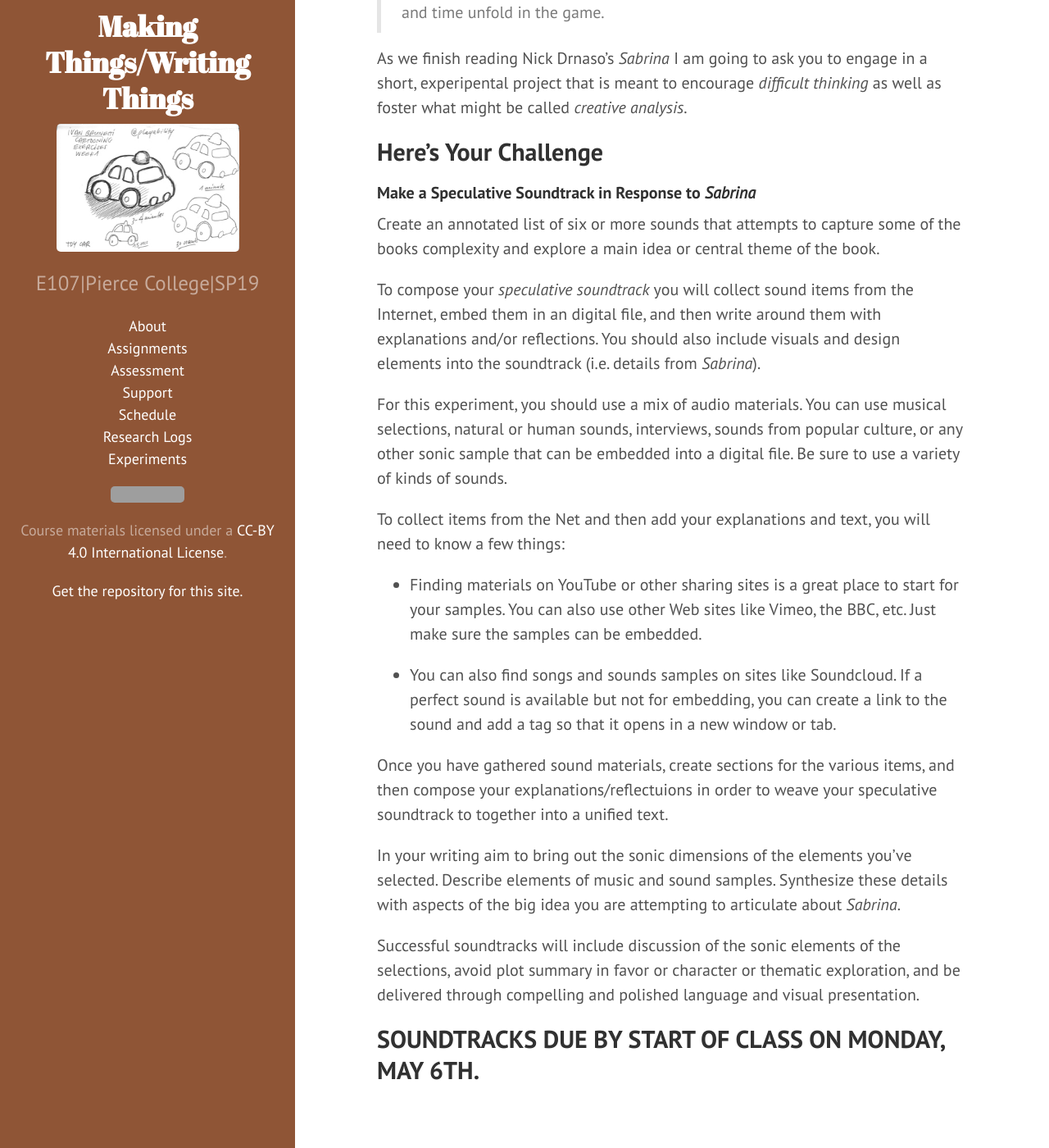
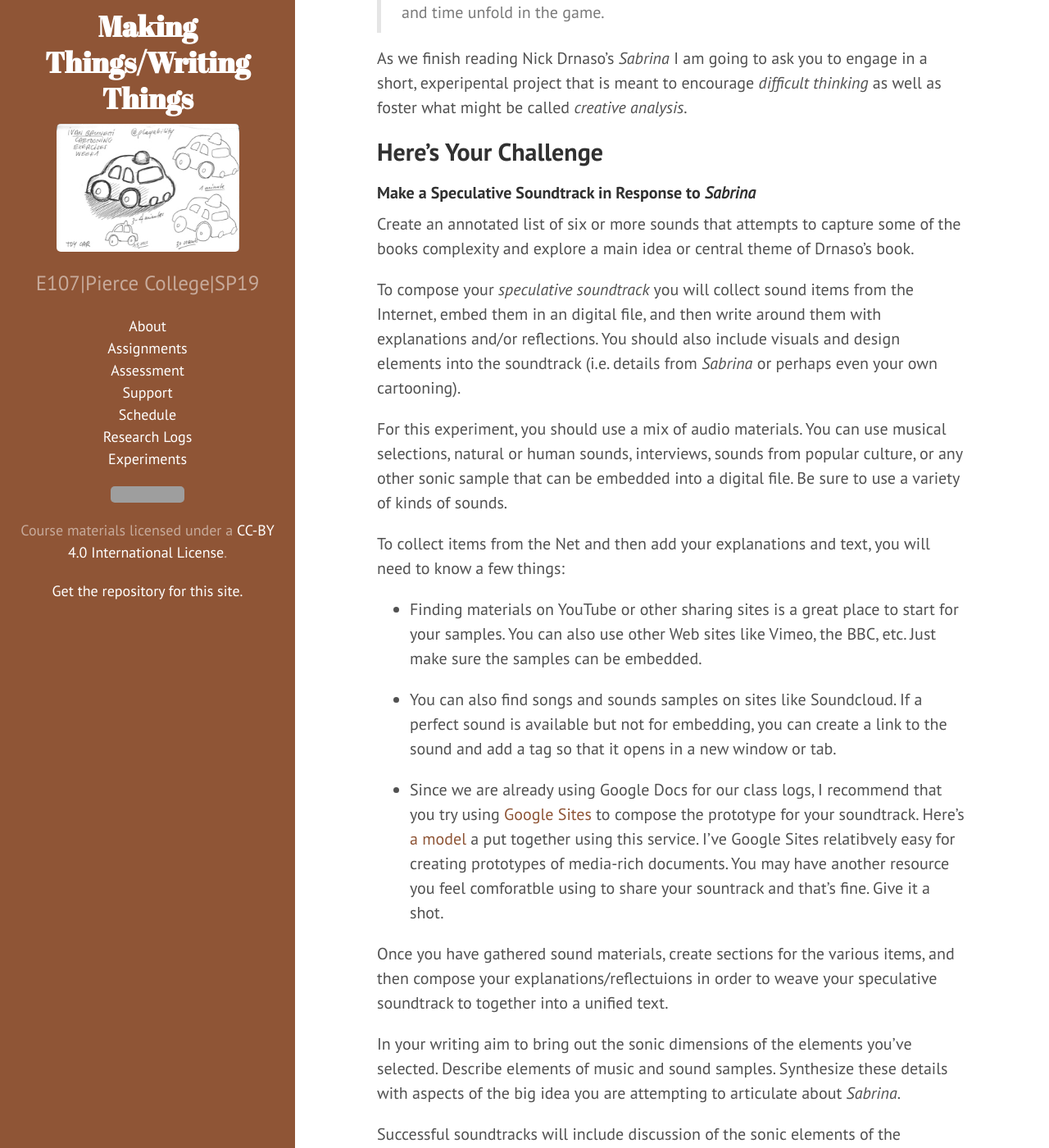
Before and after one commit to jloan/e107v2, a Jekyll site: the page built from _posts/2019-05-01-speculative-soundtrack.md, in a window 1280 px wide and 1400 px high, scrolled down 608 px. Shown: the whole window at 82% size. Built offline with Jekyll 4.4.1, drawn with Linux system fonts in a browser that asks for light colours; some of the changed text lies outside the part shown; grey boxes are pictures that could not be loaded.

Commit message:
Update 2019-05-01-speculative-soundtrack.md

```diff
--- a/_posts/2019-05-01-speculative-soundtrack.md
+++ b/_posts/2019-05-01-speculative-soundtrack.md
@@ -19,10 +19,9 @@ As we finish reading Nick Drnaso's *Sabrina* I am going to ask you to engage in
 
 #### Make a Speculative Soundtrack in Response to *Sabrina*
 
-Create an annotated list of six or more sounds that attempts to capture some of the books complexity and explore a main idea or central theme of the book.
+Create an annotated list of six or more sounds that attempts to capture some of the books complexity and explore a main idea or central theme of Drnaso's book.
 
-
-To compose your *speculative soundtrack* you will collect sound items from the Internet, embed them in an digital file, and then write around them with explanations and/or reflections. You should also include visuals and design elements into the soundtrack (i.e. details from *Sabrina*).
+To compose your *speculative soundtrack* you will collect sound items from the Internet, embed them in an digital file, and then write around them with explanations and/or reflections. You should also include visuals and design elements into the soundtrack (i.e. details from *Sabrina* or perhaps even your own cartooning).
 
 For this experiment, you should use a mix of audio materials. You can use musical selections, natural or human sounds, interviews, sounds from popular culture, or any other sonic sample that can be embedded into a digital file. Be sure to use a variety of kinds of sounds.
 
@@ -32,10 +31,12 @@ To collect items from the Net and then add your explanations and text, you will
 
 * You can also find songs and sounds samples on sites like Soundcloud. If a perfect sound is available but not for embedding, you can create a link to the sound and add a tag so that it opens in a new window or tab.
 
+* Since we are already using Google Docs for our class logs, I recommend that you try using [Google Sites](https://sites.google.com/) to compose the prototype for your soundtrack. Here's [a model](https://sites.google.com/view/sabrina-speculative-soundrack/home) a put together using this service. I've Google Sites relatibvely easy for creating prototypes of media-rich documents. You may have another resource you feel comforatble using to share your sountrack and that's fine. Give it a shot.
+
 Once you have gathered sound materials, create sections for the various items, and then compose your explanations/reflectuions in order to weave your speculative soundtrack to together into a unified text.
 
 In your writing aim to bring out the sonic dimensions of the elements you've selected. Describe elements of music and sound samples. Synthesize these details with aspects of the big idea you are attempting to articulate about *Sabrina*.
 
-Successful soundtracks will include discussion of the sonic elements of the selections, avoid plot summary in favor or character or thematic exploration, and be delivered through compelling and polished language and visual presentation.
+Successful soundtracks will include discussion of the sonic elements of the selections, avoid plot summary in favor of thematic exploration, and be delivered through compelling and polished language and visual presentation.
 
-## SOUNDTRACKS DUE BY START OF CLASS ON MONDAY, MAY 6TH.
+## SOUNDTRACKS DUE BY START OF CLASS ON MONDAY, MAY 6TH. SHARE A LINK TO THESE IN YOUR RESEARCH LOG.
```
